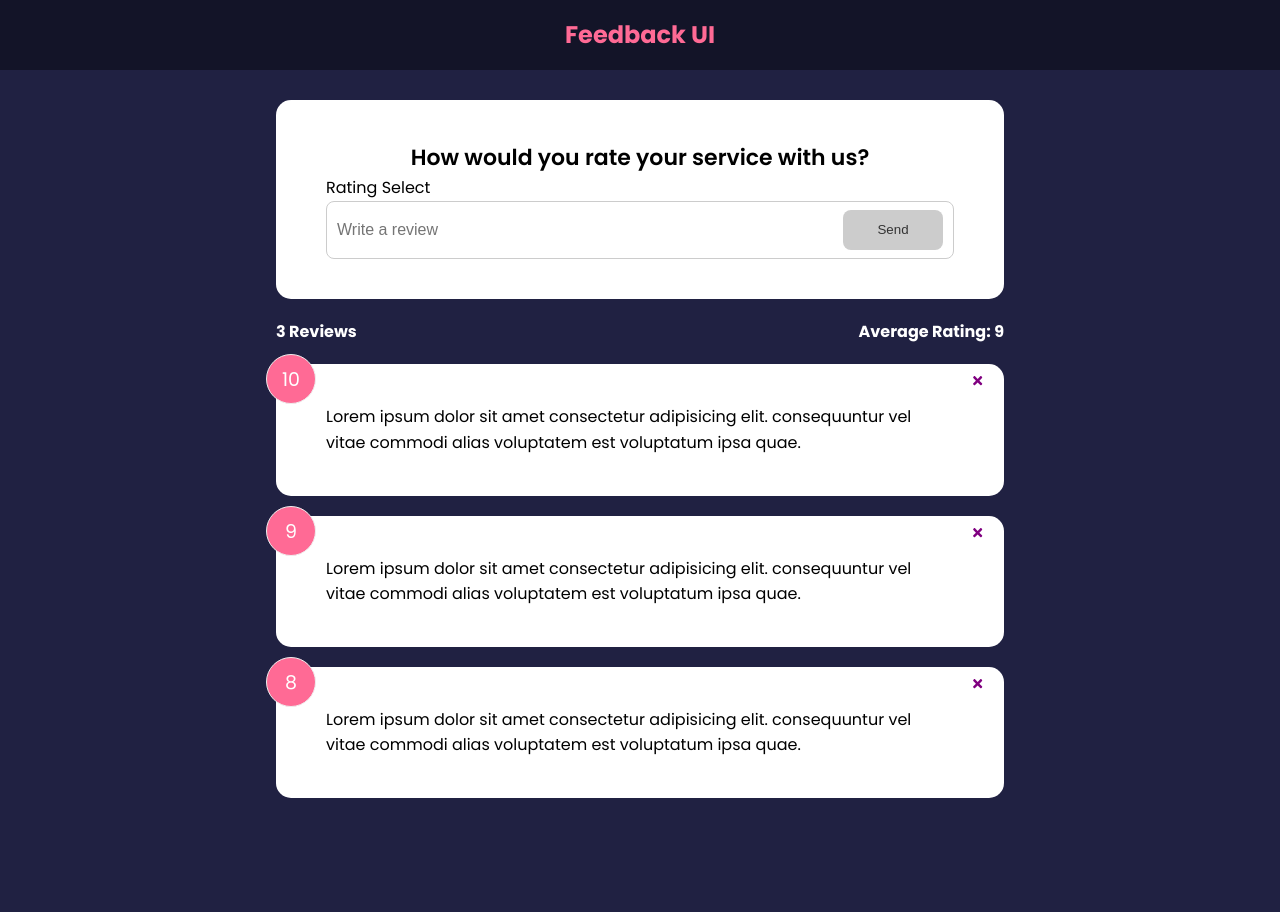
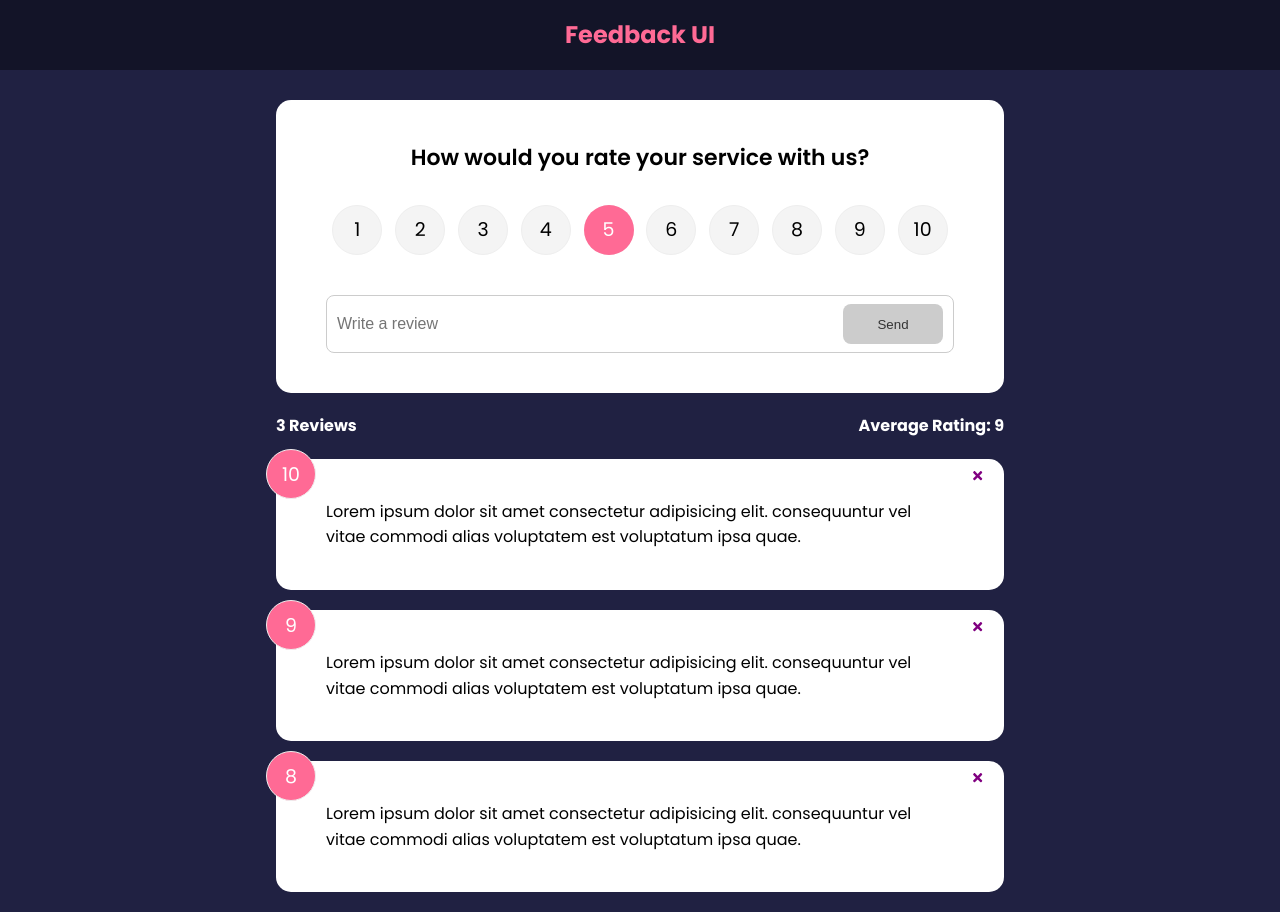
Before and after one commit to pinetreef/feedback-app, a React (Create React App) app in the folder feedback-app/: page / in a window 1280 px wide. Before the commit the page ends 818 px from the top, so only its background shows below. Built offline with nearby package versions, Linux system fonts and the light colour scheme.

Commit message:
Section 4: Rating Select Component [DONE]

```diff
--- a/feedback-app/src/components/FeedbackForm.jsx
+++ b/feedback-app/src/components/FeedbackForm.jsx
@@ -28,7 +28,7 @@
     <Card>
       <form>
         <h2>How would you rate your service with us?</h2>
-        <RatingSelect />
+        <RatingSelect select={(rating) => setRating(rating)}/>
         <div className="input-group">
           <input onChange={handleTextChange} type='text' placeholder='Write a review' value={text} />
           <Button type='submit' isDisabled={btnDisabled}>Send</Button>
--- a/feedback-app/src/components/RatingSelect.jsx
+++ b/feedback-app/src/components/RatingSelect.jsx
@@ -1,11 +1,125 @@
 import {useState} from 'react'
-function RatingSelect() {
-    const [selected, setSelected] = useState(10)
+function RatingSelect({select}) {
+    const [selected, setSelected] = useState(5)
+
+    const handleChange = (e) => {
+      setSelected(+e.currentTarget.value)
+      select(+e.currentTarget.value)
+    }
 
     return (
-    <div>
-      Rating Select
-    </div>
+      <ul className='rating'>
+      <li>
+        <input
+          type='radio'
+          id='num1'
+          name='rating'
+          value='1'
+          onChange={handleChange}
+          checked={selected === 1}
+        />
+        <label htmlFor='num1'>1</label>
+      </li>
+      <li>
+        <input
+          type='radio'
+          id='num2'
+          name='rating'
+          value='2'
+          onChange={handleChange}
+          checked={selected === 2}
+        />
+        <label htmlFor='num2'>2</label>
+      </li>
+      <li>
+        <input
+          type='radio'
+          id='num3'
+          name='rating'
+          value='3'
+          onChange={handleChange}
+          checked={selected === 3}
+        />
+        <label htmlFor='num3'>3</label>
+      </li>
+      <li>
+        <input
+          type='radio'
+          id='num4'
+          name='rating'
+          value='4'
+          onChange={handleChange}
+          checked={selected === 4}
+        />
+        <label htmlFor='num4'>4</label>
+      </li>
+      <li>
+        <input
+          type='radio'
+          id='num5'
+          name='rating'
+          value='5'
+          onChange={handleChange}
+          checked={selected === 5}
+        />
+        <label htmlFor='num5'>5</label>
+      </li>
+      <li>
+        <input
+          type='radio'
+          id='num6'
+          name='rating'
+          value='6'
+          onChange={handleChange}
+          checked={selected === 6}
+        />
+        <label htmlFor='num6'>6</label>
+      </li>
+      <li>
+        <input
+          type='radio'
+          id='num7'
+          name='rating'
+          value='7'
+          onChange={handleChange}
+          checked={selected === 7}
+        />
+        <label htmlFor='num7'>7</label>
+      </li>
+      <li>
+        <input
+          type='radio'
+          id='num8'
+          name='rating'
+          value='8'
+          onChange={handleChange}
+          checked={selected === 8}
+        />
+        <label htmlFor='num8'>8</label>
+      </li>
+      <li>
+        <input
+          type='radio'
+          id='num9'
+          name='rating'
+          value='9'
+          onChange={handleChange}
+          checked={selected === 9}
+        />
+        <label htmlFor='num9'>9</label>
+      </li>
+      <li>
+        <input
+          type='radio'
+          id='num10'
+          name='rating'
+          value='10'
+          onChange={handleChange}
+          checked={selected === 10}
+        />
+        <label htmlFor='num10'>10</label>
+      </li>
+    </ul>
   )
 }
 
```
